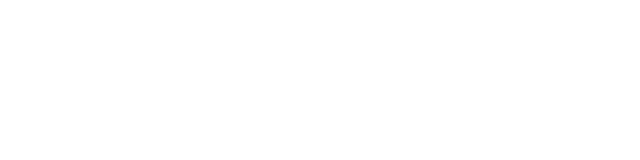
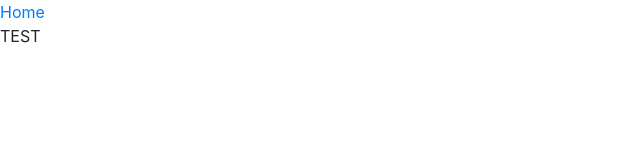
Before and after one commit to IvanaKos/Locaverse-internship-task, a Nuxt app: page /test in a window 1280 px wide. Before the commit this address had no page. Shown: the top 160 px of the page, without its empty margins (0-640 px from the left). Built offline with nearby package versions, Linux system fonts and the light colour scheme.

Commit message:
test: test commit

```diff
--- /dev/null
+++ b/pages/test.vue
@@ -0,0 +1,6 @@
+<template>
+  <div>
+    <NuxtLink to="/">Home</NuxtLink>
+    <p>TEST</p>
+  </div>
+</template>
```
